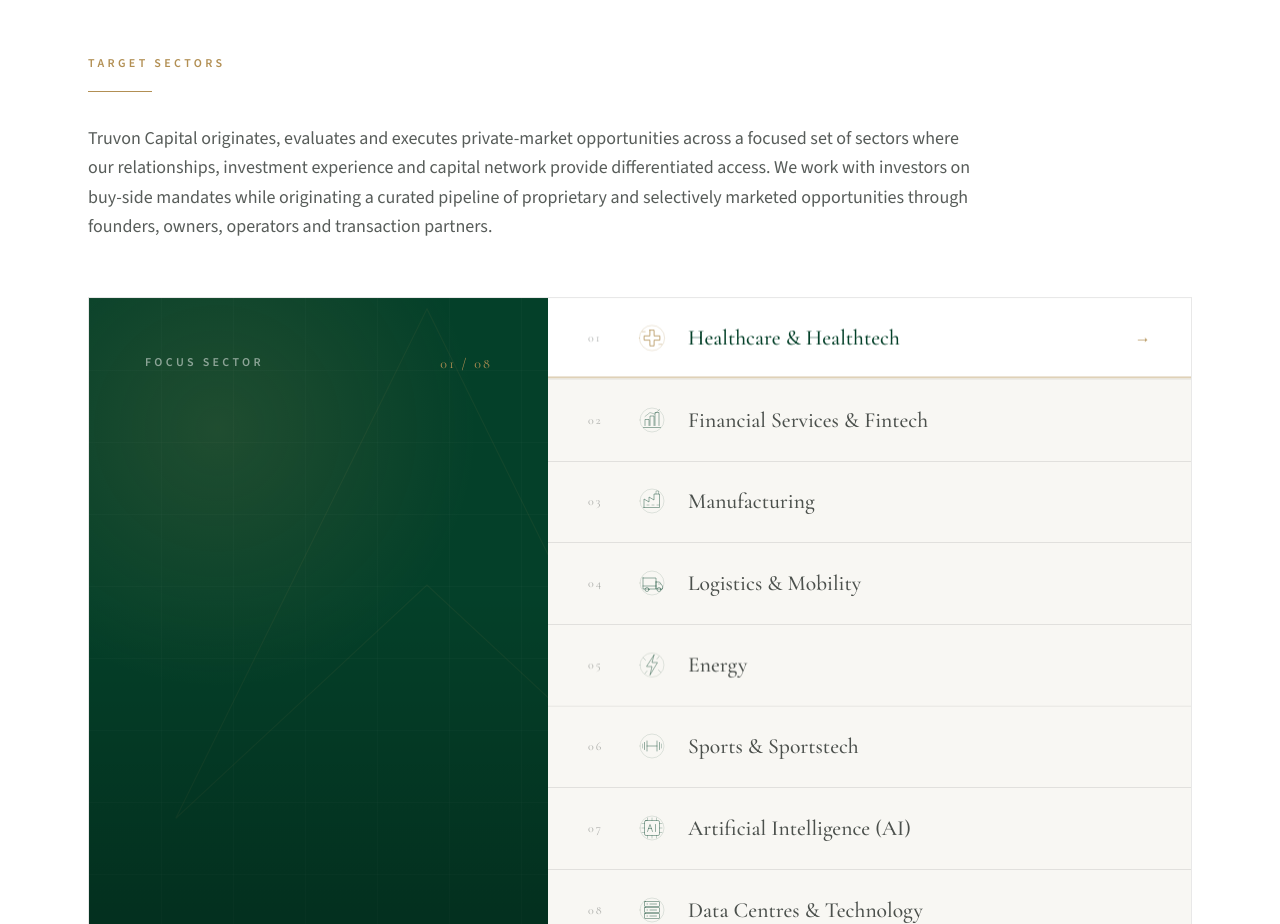
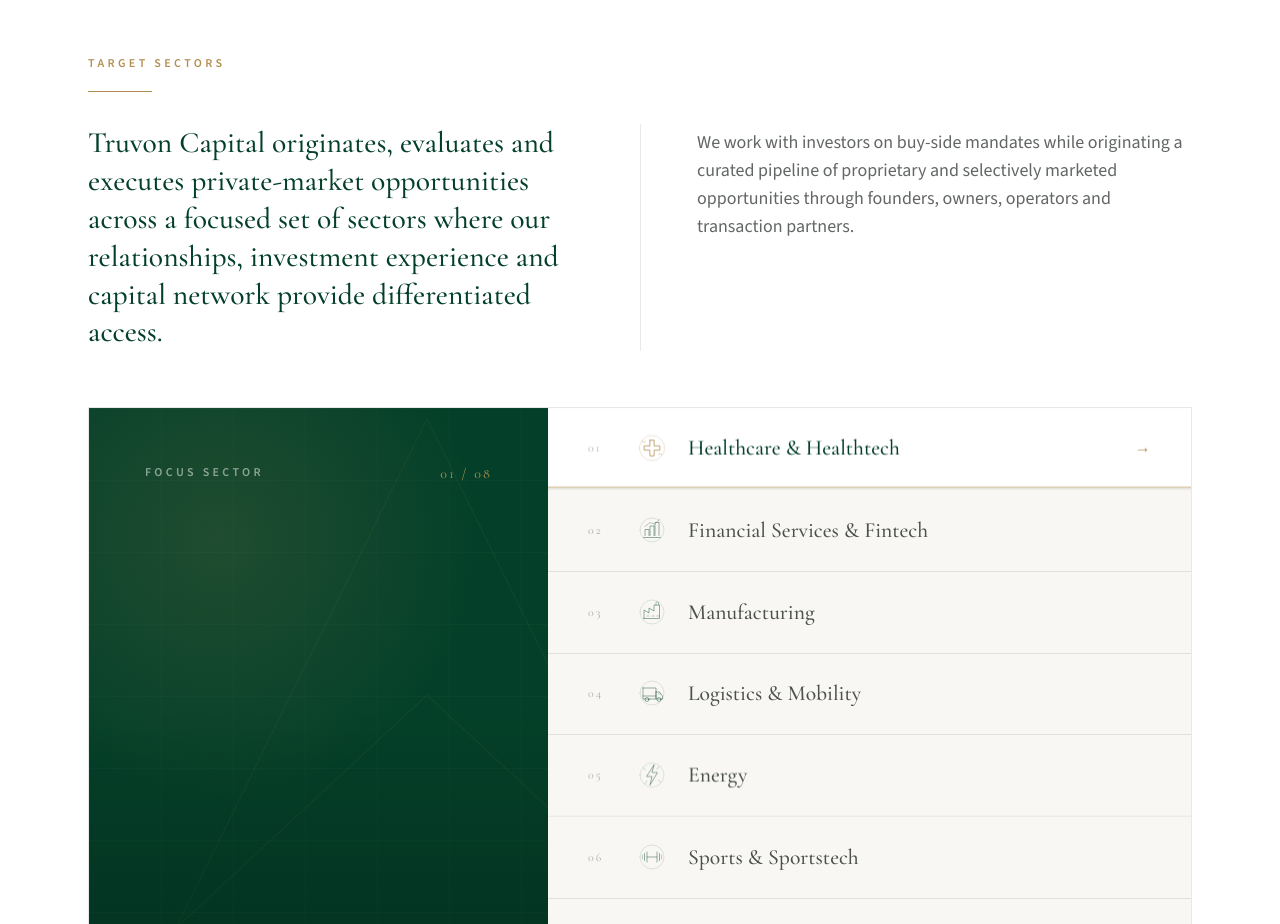
Before and after one commit to maminebakkar/truvoncapital, a Next.js app: page / in a window 1280 px wide. Shown: the part 2300-3224 px from the top of the page. Built offline with nearby package versions, Linux system fonts and the light colour scheme.

Commit message:
Refine Target Sectors introduction

```diff
--- a/src/components/TargetSectors.tsx
+++ b/src/components/TargetSectors.tsx
@@ -61,8 +61,11 @@
   },
 ];
 
-const sectorIntro =
-  "Truvon Capital originates, evaluates and executes private-market opportunities across a focused set of sectors where our relationships, investment experience and capital network provide differentiated access. We work with investors on buy-side mandates while originating a curated pipeline of proprietary and selectively marketed opportunities through founders, owners, operators and transaction partners.";
+const sectorIntroLead =
+  "Truvon Capital originates, evaluates and executes private-market opportunities across a focused set of sectors where our relationships, investment experience and capital network provide differentiated access.";
+
+const sectorIntroSupporting =
+  "We work with investors on buy-side mandates while originating a curated pipeline of proprietary and selectively marketed opportunities through founders, owners, operators and transaction partners.";
 
 export default function TargetSectors() {
   const [active, setActive] = useState(0);
@@ -153,13 +156,22 @@
           </h2>
           <GoldRule draw className="mt-5" />
         </Reveal>
-        <Reveal
-          as="p"
-          delay={80}
-          className="mt-8 max-w-4xl font-sans text-lg leading-relaxed text-charcoal/75"
-        >
-          {sectorIntro}
-        </Reveal>
+        <div className="mt-8 grid gap-7 lg:grid-cols-12 lg:gap-0">
+          <Reveal
+            as="p"
+            delay={80}
+            className="max-w-[36rem] font-serif text-[1.65rem] font-medium leading-[1.28] text-primary sm:text-[1.85rem] lg:col-span-6 lg:pr-14"
+          >
+            {sectorIntroLead}
+          </Reveal>
+          <Reveal
+            as="p"
+            delay={140}
+            className="max-w-[35rem] border-t border-charcoal/10 pt-7 font-sans text-base leading-relaxed text-charcoal/70 sm:text-lg lg:col-span-6 lg:border-l lg:border-t-0 lg:pb-1 lg:pl-14 lg:pt-1"
+          >
+            {sectorIntroSupporting}
+          </Reveal>
+        </div>
 
         <div className="mt-12 grid border border-charcoal/10 lg:mt-14 lg:grid-cols-12">
           <Reveal className="relative min-h-[280px] overflow-hidden bg-primary sm:min-h-[360px] lg:col-span-5 lg:min-h-[640px]">
```
